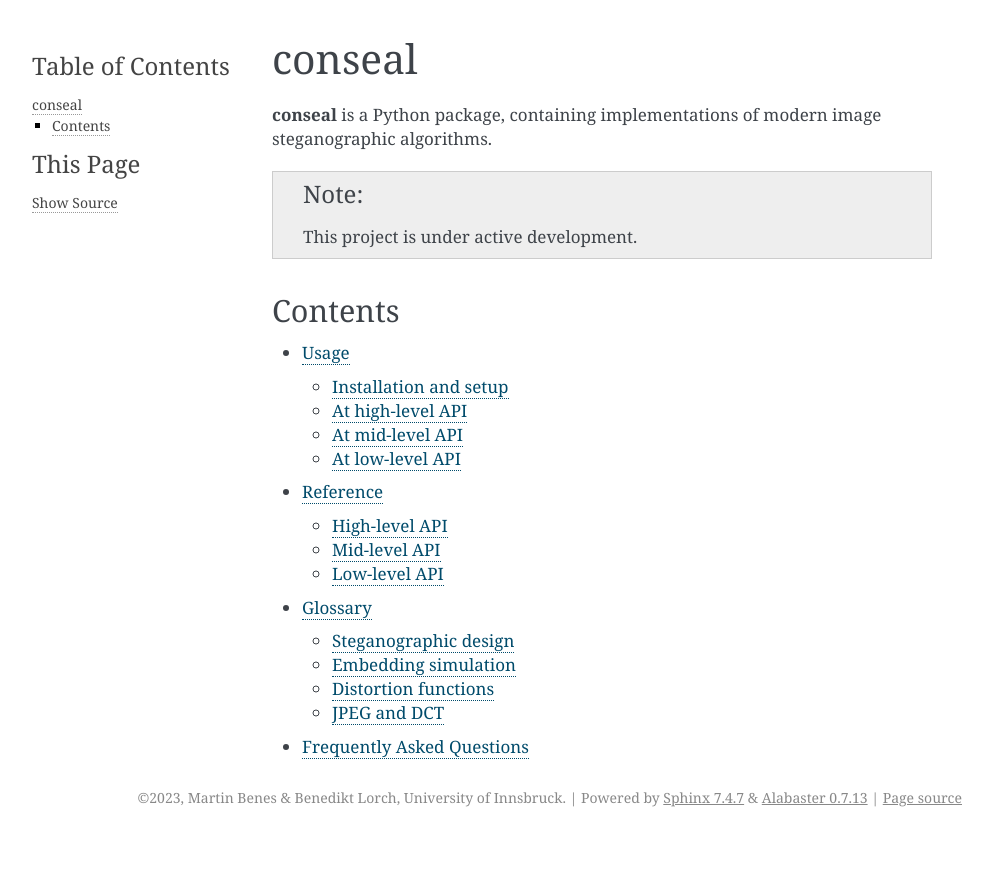
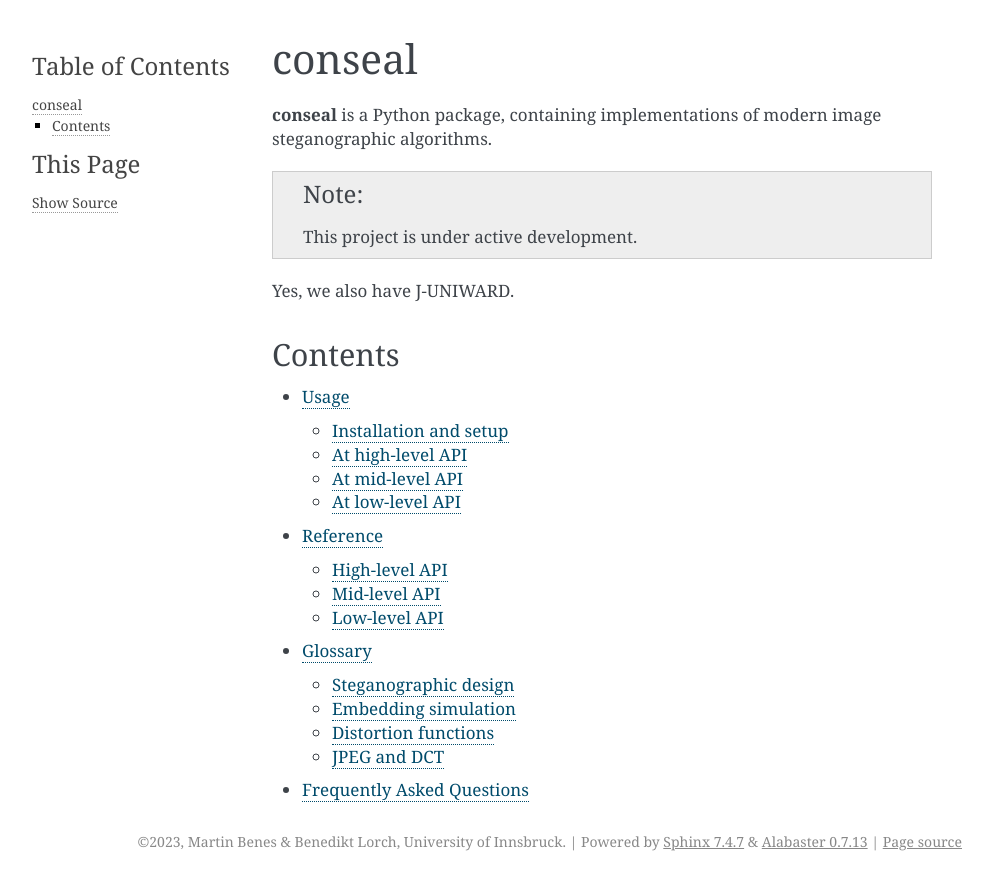
Before and after one commit to uibk-uncover/conseal, a Sphinx documentation site: the page built from docs/index.rst, in a window 1280 px wide. Shown: the top 890 px of the page, without its empty margins (148-1141 px from the left). Built offline with Sphinx 7.4.7, drawn with Linux system fonts in a browser that asks for light colours; some of the changed lines change nothing that is shown.

Commit message:
juniward joke

```diff
--- a/docs/conf.py
+++ b/docs/conf.py
@@ -38,7 +38,7 @@ html_static_path = ['.']
 html_theme_options = {
     'logo': 'seal.png',
     'logo_name': 'conseal',
-    'description': 'Steganography in Python',
+    'description': 'Modern steganography in Python',
     'fixed_sidebar': True,
     'github_button': True,
 }
--- a/docs/index.rst
+++ b/docs/index.rst
@@ -6,6 +6,8 @@ conseal
 .. note::
 
    This project is under active development.
+
+Yes, we also have J-UNIWARD.
 
 Contents
 --------
```
